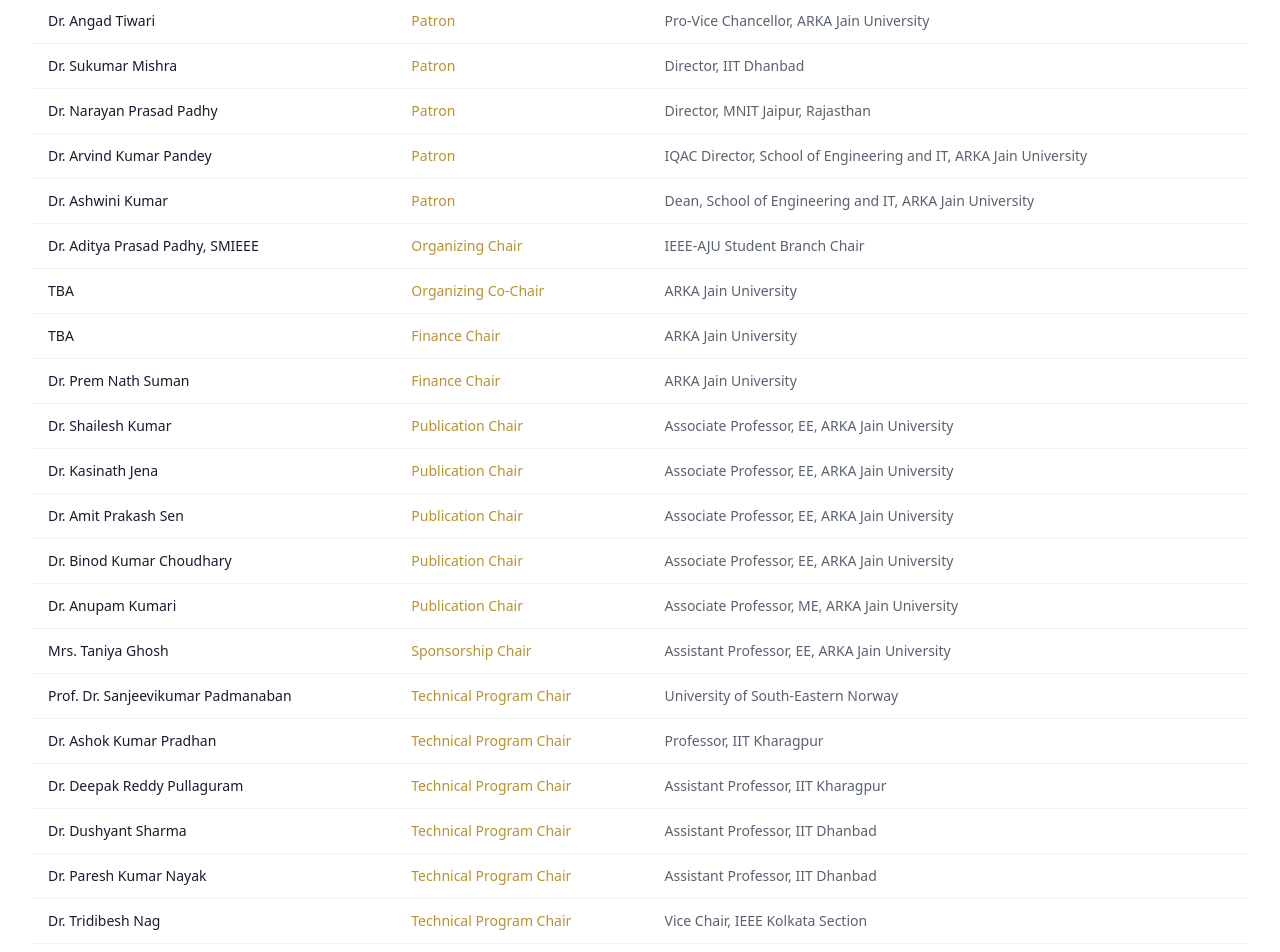
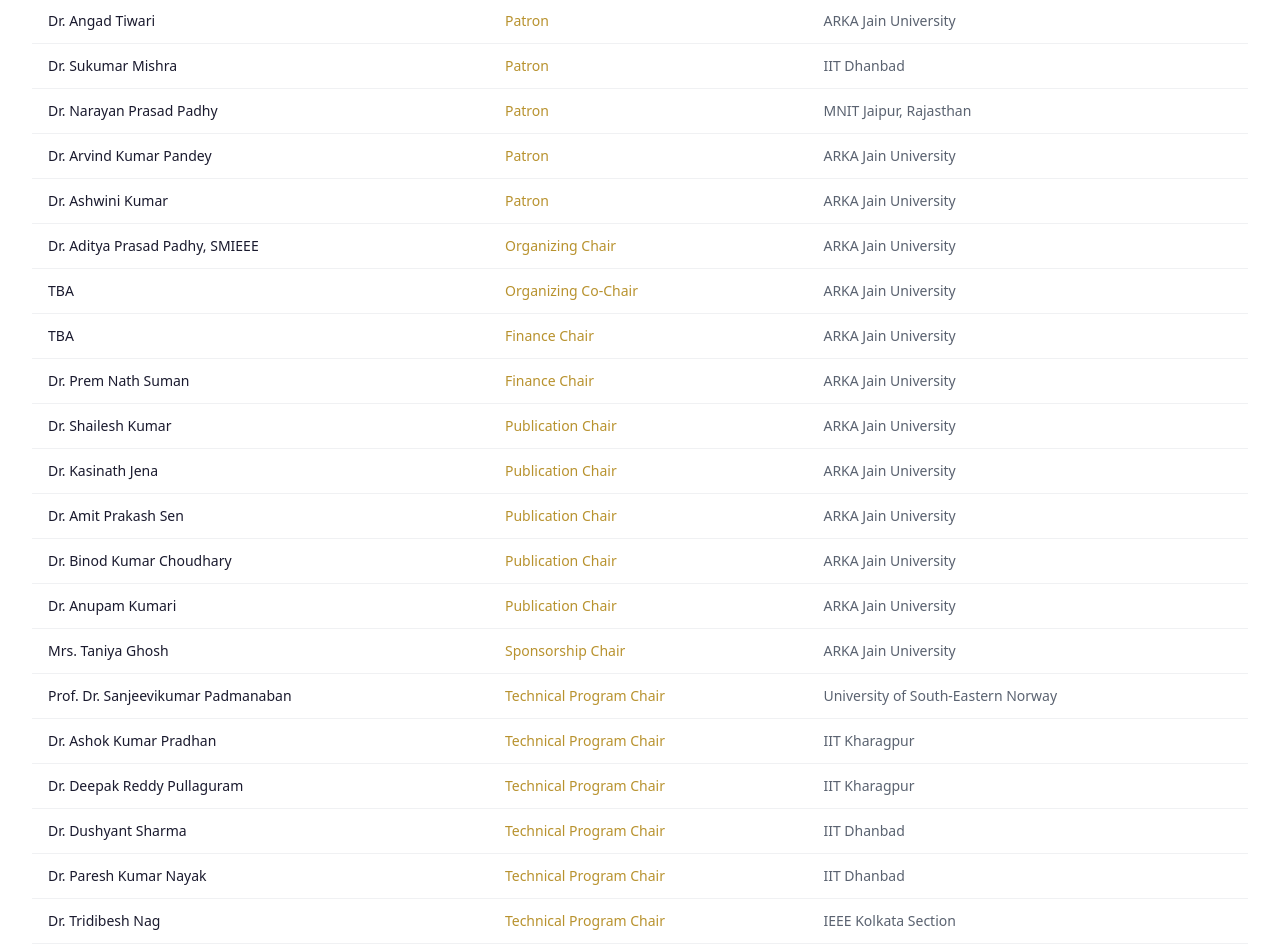
Before and after one commit to Sharan986/ieee-aju, a Next.js app: page /committee in a window 1280 px wide. Shown: the part 620-1572 px from the top of the page. Built offline with nearby package versions, Linux system fonts and the light colour scheme.

Commit message:
Update Details

```diff
--- a/app/committee/page.tsx
+++ b/app/committee/page.tsx
@@ -16,42 +16,42 @@
   {
     name: "Prof. (Dr.) Easwaran S. Iyer",
     role: "Chief Patron",
-    affiliation: "Vice-Chancellor, ARKA Jain University",
+    affiliation: "ARKA Jain University",
   },
   {
     name: "Dr. Amit Kumar Shrivastav",
     role: "Patron",
-    affiliation: "Registrar, ARKA Jain University",
+    affiliation: "ARKA Jain University",
   },
   {
     name: "Dr. Angad Tiwari",
     role: "Patron",
-    affiliation: "Pro-Vice Chancellor, ARKA Jain University",
+    affiliation: "ARKA Jain University",
   },
   {
     name: "Dr. Sukumar Mishra",
     role: "Patron",
-    affiliation: "Director, IIT Dhanbad",
+    affiliation: "IIT Dhanbad",
   },
   {
     name: "Dr. Narayan Prasad Padhy",
     role: "Patron",
-    affiliation: "Director, MNIT Jaipur, Rajasthan",
+    affiliation: "MNIT Jaipur, Rajasthan",
   },
   {
     name: "Dr. Arvind Kumar Pandey",
     role: "Patron",
-    affiliation: "IQAC Director, School of Engineering and IT, ARKA Jain University",
+    affiliation: "ARKA Jain University",
   },
   {
     name: "Dr. Ashwini Kumar",
     role: "Patron",
-    affiliation: "Dean, School of Engineering and IT, ARKA Jain University",
+    affiliation: "ARKA Jain University",
   },
   {
     name: "Dr. Aditya Prasad Padhy, SMIEEE",
     role: "Organizing Chair",
-    affiliation: "IEEE-AJU Student Branch Chair",
+    affiliation: "ARKA Jain University",
   },
   { name: "TBA", role: "Organizing Co-Chair", affiliation: "ARKA Jain University" },
   { name: "TBA", role: "Finance Chair", affiliation: "ARKA Jain University" },
@@ -63,32 +63,32 @@
   {
     name: "Dr. Shailesh Kumar",
     role: "Publication Chair",
-    affiliation: "Associate Professor, EE, ARKA Jain University",
+    affiliation: "ARKA Jain University",
   },
   {
     name: "Dr. Kasinath Jena",
     role: "Publication Chair",
-    affiliation: "Associate Professor, EE, ARKA Jain University",
+    affiliation: "ARKA Jain University",
   },
   {
     name: "Dr. Amit Prakash Sen",
     role: "Publication Chair",
-    affiliation: "Associate Professor, EE, ARKA Jain University",
+    affiliation: "ARKA Jain University",
   },
   {
     name: "Dr. Binod Kumar Choudhary",
     role: "Publication Chair",
-    affiliation: "Associate Professor, EE, ARKA Jain University",
+    affiliation: "ARKA Jain University",
   },
   {
     name: "Dr. Anupam Kumari",
     role: "Publication Chair",
-    affiliation: "Associate Professor, ME, ARKA Jain University",
+    affiliation: "ARKA Jain University",
   },
   {
     name: "Mrs. Taniya Ghosh",
     role: "Sponsorship Chair",
-    affiliation: "Assistant Professor, EE, ARKA Jain University",
+    affiliation: "ARKA Jain University",
   },
   {
     name: "Prof. Dr. Sanjeevikumar Padmanaban",
@@ -98,32 +98,32 @@
   {
     name: "Dr. Ashok Kumar Pradhan",
     role: "Technical Program Chair",
-    affiliation: "Professor, IIT Kharagpur",
+    affiliation: "IIT Kharagpur",
   },
   {
     name: "Dr. Deepak Reddy Pullaguram",
     role: "Technical Program Chair",
-    affiliation: "Assistant Professor, IIT Kharagpur",
+    affiliation: "IIT Kharagpur",
   },
   {
     name: "Dr. Dushyant Sharma",
     role: "Technical Program Chair",
-    affiliation: "Assistant Professor, IIT Dhanbad",
+    affiliation: "IIT Dhanbad",
   },
   {
     name: "Dr. Paresh Kumar Nayak",
     role: "Technical Program Chair",
-    affiliation: "Assistant Professor, IIT Dhanbad",
+    affiliation: "IIT Dhanbad",
   },
   {
     name: "Dr. Tridibesh Nag",
     role: "Technical Program Chair",
-    affiliation: "Vice Chair, IEEE Kolkata Section",
+    affiliation: "IEEE Kolkata Section",
   },
   {
     name: "Dr. Susanta Ray",
     role: "Technical Program Chair",
-    affiliation: "Secretary, IEEE Kolkata Section",
+    affiliation: "IEEE Kolkata Section",
   },
   {
     name: "Dr. Vinay Pratap Singh",
@@ -143,42 +143,42 @@
   {
     name: "Dr. Shailesh Kumar",
     role: "Technical Program Chair",
-    affiliation: "ARKA Jain University, Jharkhand",
+    affiliation: "ARKA Jain University",
   },
   {
     name: "Dr. Kasinath Jena",
     role: "Technical Program Chair",
-    affiliation: "ARKA Jain University, Jharkhand",
+    affiliation: "ARKA Jain University",
   },
   {
     name: "Dr. Md Irfan Ahmed",
     role: "Technical Program Chair",
-    affiliation: "Assistant Professor, EE, ARKA Jain University",
+    affiliation: "ARKA Jain University",
   },
   {
     name: "Dr. Amit Prakash Sen",
     role: "Technical Program Chair",
-    affiliation: "Associate Professor, EE, ARKA Jain University",
+    affiliation: "ARKA Jain University",
   },
   {
     name: "Dr. Binod Kumar Choudhary",
     role: "Technical Program Chair",
-    affiliation: "Associate Professor, EE, ARKA Jain University",
+    affiliation: "ARKA Jain University",
   },
   {
     name: "Dr. Nidhi Dua",
     role: "Technical Program Chair",
-    affiliation: "Assistant Professor, CSE, ARKA Jain University",
+    affiliation: "ARKA Jain University",
   },
   {
     name: "Mrs. Sarita Srivastav",
     role: "Hospitality Chair",
-    affiliation: "Assistant Professor, EE, ARKA Jain University",
+    affiliation: "ARKA Jain University",
   },
   {
     name: "Mr. Manjur Ansari",
     role: "Hospitality Chair",
-    affiliation: "Assistant Professor, EE, ARKA Jain University",
+    affiliation: "ARKA Jain University",
   },
 ];
 
--- a/app/components/WelcomeMessage.tsx
+++ b/app/components/WelcomeMessage.tsx
@@ -8,7 +8,7 @@
 
         <div className="max-w-4xl mx-auto">
           {/* Chairs */}
-          <div className="flex flex-wrap justify-center gap-8 mb-10">
+          {/* <div className="flex flex-wrap justify-center gap-8 mb-10">
             {[
               {
                 name: "Prof. (Dr.) Easwaran S. Iyer",
@@ -32,7 +32,7 @@
                 <p className="text-xs text-gray-600">{chair.affiliation}</p>
               </div>
             ))}
-          </div>
+          </div> */}
 
           {/* Message */}
           <div className="prose prose-sm sm:prose-base max-w-none text-gray-600 space-y-4 leading-relaxed">
```
